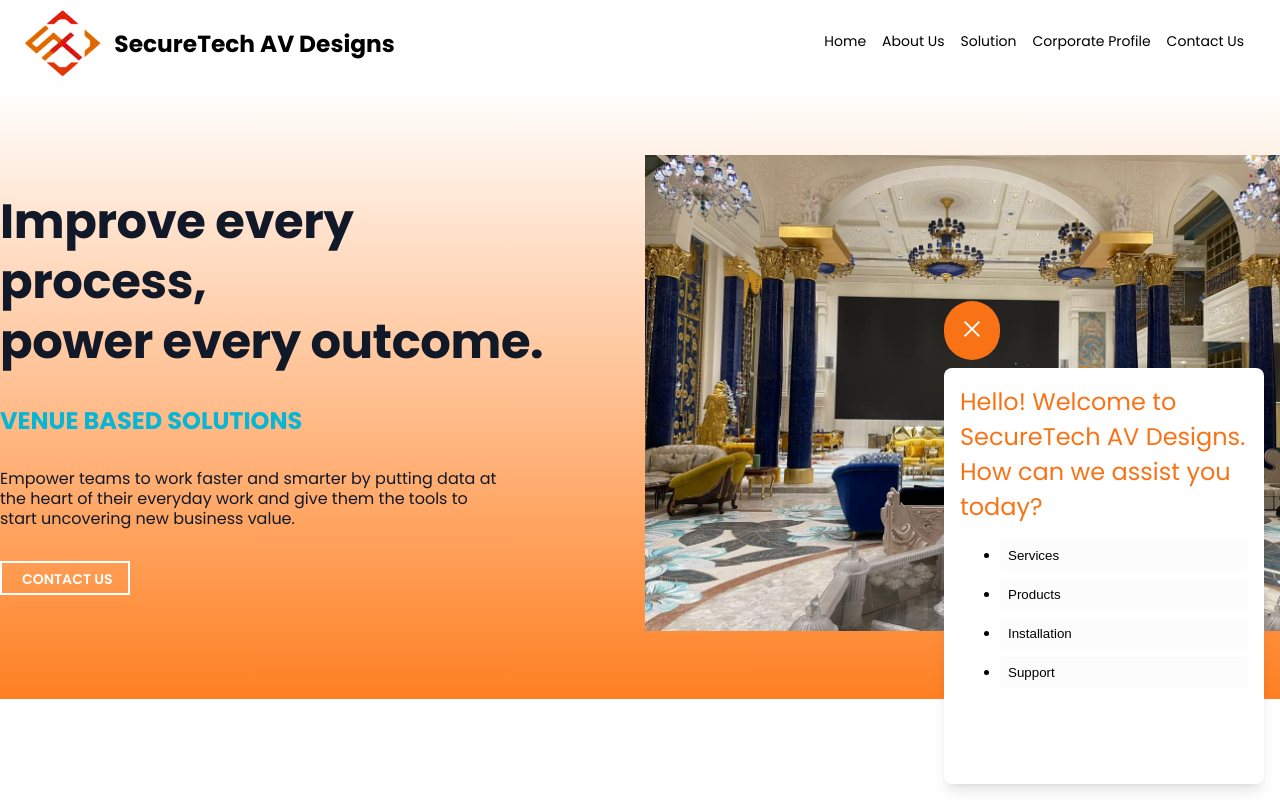
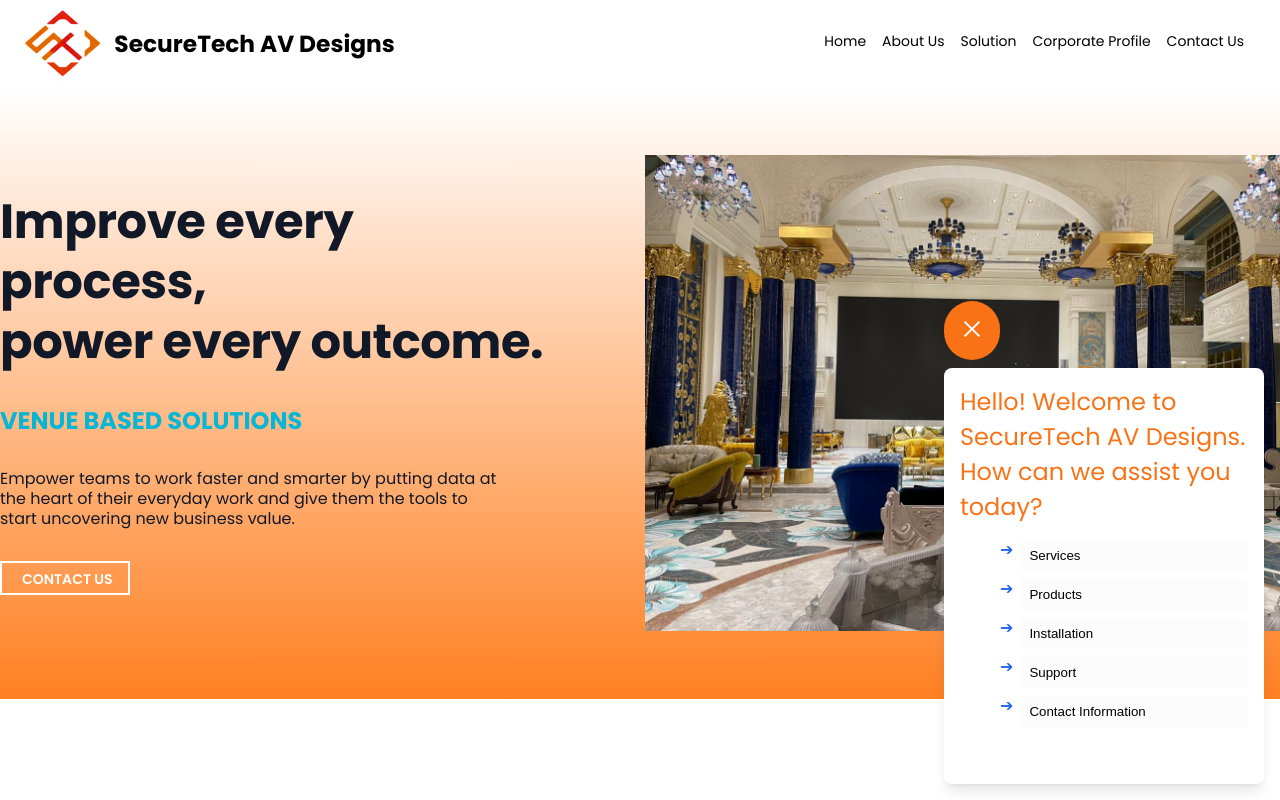
Before and after one commit to AshishBhardwaj01/securetech, a React (Vite) app: page /Solutionpage in a window 1280 px wide. Both pictures are taken after a click on the button 1236 px from the left and 754 px from the top of the page. Shown: the top 800 px of the page. Built offline with nearby package versions, Linux system fonts and the light colour scheme; a web font is replaced by a local one.

Commit message:
"Added Font Awesome icons to Chatbot component and updated package dependencies"

```diff
--- a/package.json
+++ b/package.json
@@ -3,6 +3,7 @@
   "version": "0.1.0",
   "private": true,
   "dependencies": {
+    "@fortawesome/fontawesome-free": "^6.6.0",
     "@testing-library/jest-dom": "^5.16.5",
     "@testing-library/react": "^13.4.0",
     "@testing-library/user-event": "^13.5.0",
--- a/src/components/Chatbot.jsx
+++ b/src/components/Chatbot.jsx
@@ -88,8 +88,10 @@
 // Chatbot.jsx
 // Chatbot.jsx
 import React, { useState } from 'react';
-import { AiOutlineMessage } from 'react-icons/ai';
-import { AiOutlineClose } from 'react-icons/ai';
+import { AiOutlineMessage, AiOutlineClose } from 'react-icons/ai';
+import { FaHeadset, FaTools, FaProductHunt, FaWrench, FaInfoCircle } from 'react-icons/fa';
+
+
 
 const options = {
   initial: [
@@ -97,6 +99,7 @@ const options = {
     "Products",
     "Installation",
     "Support",
+    "Contact Information"
   ],
   Services: [
     "We offer a range of services including architectural acoustics, audio visuals, light architectures, information technology solutions, post-project services, and project management.",
@@ -114,6 +117,11 @@ const options = {
     "We provide comprehensive support for all our products and services. You can contact our support team for any technical issues or questions.",
     "Yes, all our products come with a warranty. Please reach out to our support team for any assistance."
   ],
+  "Contact Information":[
+    "Mob No. : +91 7017247344",
+    "Email ID: ashish@securetechav.com",
+    "Address: A-70, SECTOR 33, NOIDA, UTTAR PRADESH, 201301 ",
+  ]
 };
 
 const Chatbot = () => {
@@ -160,7 +168,8 @@ const Chatbot = () => {
           )}
           <ul className="space-y-2">
             {currentOptions.map((option, index) => (
-              <li key={index}>
+              <li key={index} className="flex items-start">
+              <span className="mr-2 text-blue-600">➔</span>
                 <button
                   onClick={() => handleOptionClick(option)}
                   className="w-full p-2 text-left bg-gray-100 rounded hover:bg-gray-200 focus:outline-none"
```
Also changed, not shown: 1 other file (tests, documents, lock files or other folders).
